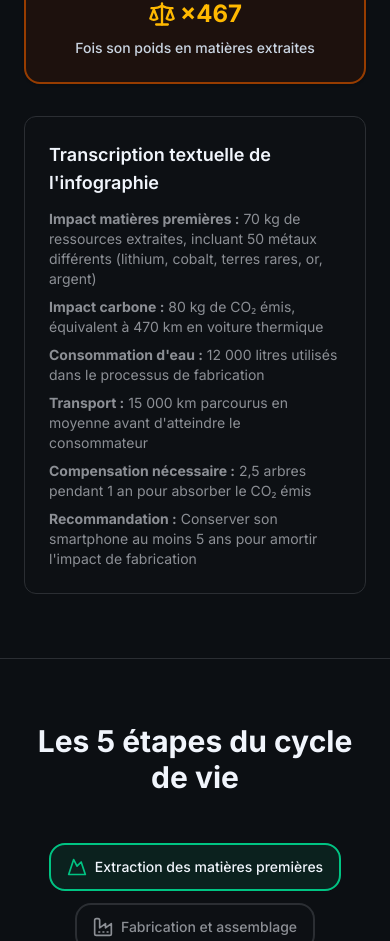
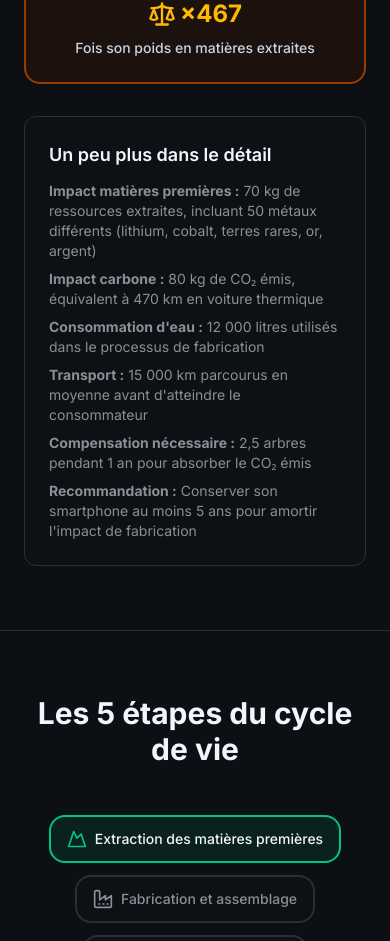
Before and after one commit to Hylst/le-green-it-en-clair, a Next.js app: page /greenit/comprendre in a window 390 px wide. Shown: the part 3912-4853 px from the top of the page. Built offline with nearby package versions, Linux system fonts and the light colour scheme.

Commit message:
comprendre : nouveau hero circulaire, titre detail, analogie smartphone Paris-Lyon

```diff
--- a/app/comprendre/page.tsx
+++ b/app/comprendre/page.tsx
@@ -57,7 +57,7 @@ const lifecyclePhases = [
       { icon: Cloud, label: "CO₂", value: "99 %", detail: "de l'empreinte carbone (ADEME, Impact CO₂ 2025) ; ~75 % tous indicateurs (ADEME-Arcep 2023)" },
       { icon: Gem, label: "Composants", value: "1000+", detail: "pièces assemblées (ordre de grandeur)" },
     ],
-    analogy: "La fabrication d'un ordinateur portable émet autant de CO₂ qu'un aller-retour Paris-Marseille en avion.",
+    analogy: "La fabrication d'un smartphone émet autant de CO₂ qu'un trajet Paris-Lyon en voiture thermique (80 kg CO₂ sur le cycle de vie, ADEME 2025 ; 0,17 kg CO₂/km, ADEME 2023).",
     details:
       "Cette phase est la plus polluante du cycle de vie. Les usines de fabrication consomment énormément d'énergie, souvent produite à partir de combustibles fossiles dans les pays de production.",
   },
@@ -126,7 +126,7 @@ export default function ComprendrePage() {
           </p>
           <ImageZoom
             src="/greenit/images/lifecycle-numerique-hero.webp"
-            alt="Cycle de vie du numérique - de l'extraction au recyclage"
+            alt="Illustration du voyage circulaire d'un smartphone : mine aux cristaux verts, usine de fabrication, cargo sur les vagues, mains tenant un téléphone d'où pousse une jeune pousse, et boucle de recyclage avec batterie et téléphone"
             containerClassName="aspect-[16/9] w-full rounded-2xl shadow-xl bg-muted border-2"
             priority
             sizes="(max-width: 768px) 100vw, 896px"
@@ -217,9 +217,9 @@ export default function ComprendrePage() {
           </div>
 
           {/* Text Transcript Section */}
-          <div className="mt-8 rounded-lg border bg-card p-6">
+          <div className="mt-8 rounded-lg border bg-card p-6" role="region" aria-label="Transcription textuelle de l'infographie">
             <h4 className="mb-3 text-lg font-semibold text-card-foreground">
-              Transcription textuelle de l'infographie
+              Un peu plus dans le détail
             </h4>
             <div className="space-y-2 text-sm text-muted-foreground">
               <p>
```
Also changed, not shown: public/images/lifecycle-numerique-hero.webp.
